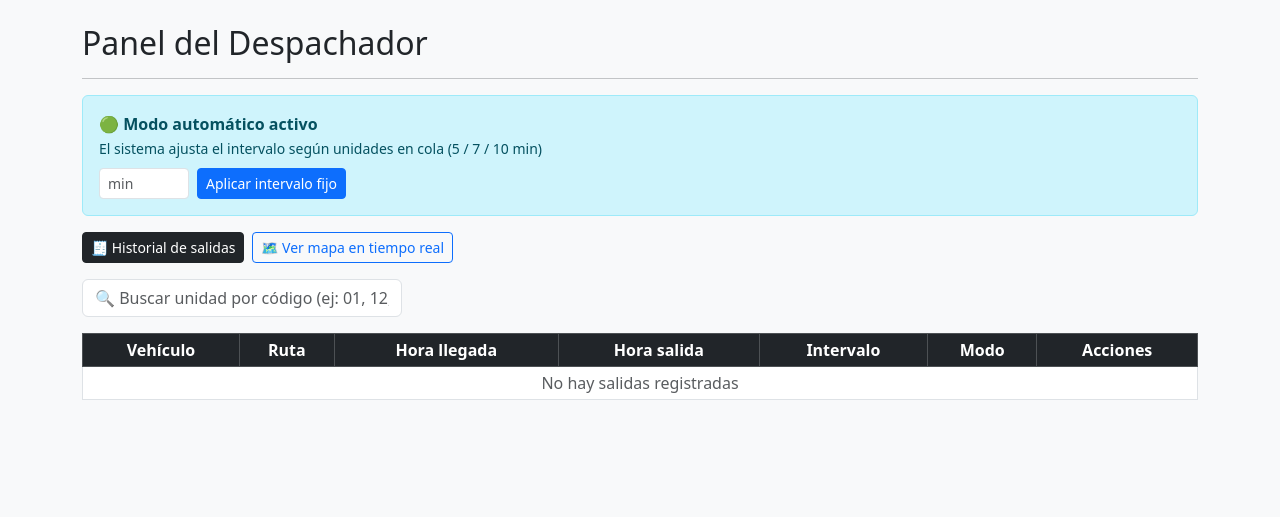
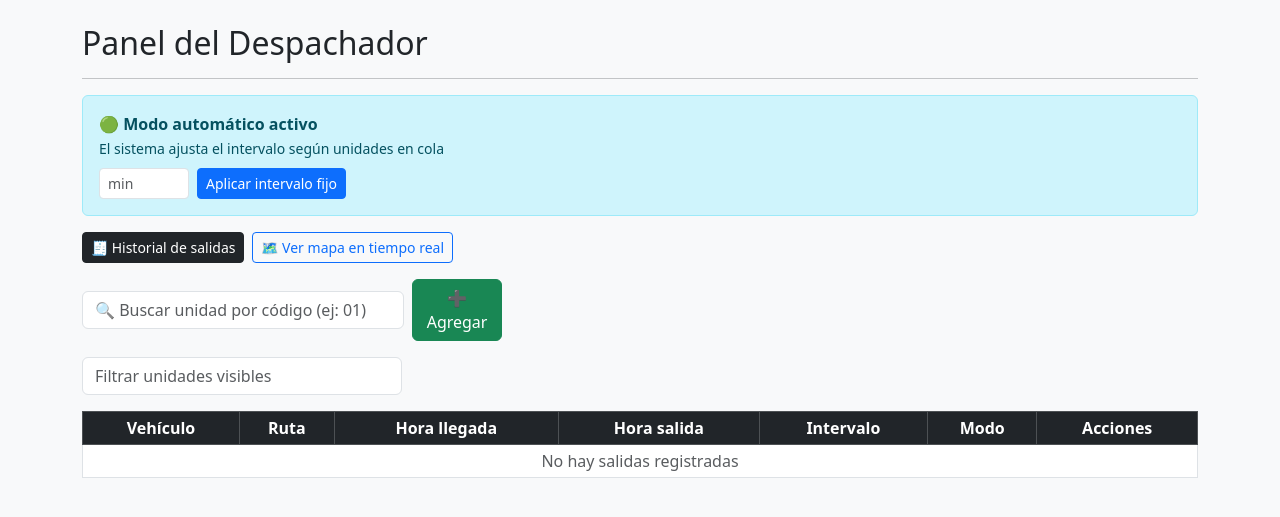
Before and after one commit to jhei-admin/control-trasporte, a Django app: page /sistema/despachador/ in a window 1280 px wide. Shown: the top 517 px of the page. Run offline with Django 5.2, Linux system fonts and the light colour scheme; data that the repository does not hold is empty.

Commit message:
Fix cola despacho + cancelacion salida + mapa operativo

```diff
--- a/flota/flota_app/templates/flota_app/despachador/panel_despachador.html
+++ b/flota/flota_app/templates/flota_app/despachador/panel_despachador.html
@@ -30,7 +30,7 @@
 
     {% else %}
         🟢 <strong>Modo automático activo</strong><br>
-        <small>El sistema ajusta el intervalo según unidades en cola (5 / 7 / 10 min)</small>
+        <small>El sistema ajusta el intervalo según unidades en cola</small>
 
         <form method="post"
               action="{{ url_cambiar_intervalo }}"
@@ -76,15 +76,33 @@
 </div>
 
 {# ============================= #}
-{# 🔍 BÚSQUEDA RÁPIDA POR UNIDAD #}
+{# 🔍 BUSCADOR REAL DE UNIDAD    #}
 {# ============================= #}
-<div class="mb-3">
+<form method="post"
+      action="{% url 'buscar_unidad_panel' %}"
+      class="mb-3 d-flex gap-2 align-items-center"
+      style="max-width: 420px;">
+    {% csrf_token %}
+
+    <input type="text"
+           name="codigo"
+           class="form-control"
+           placeholder="🔍 Buscar unidad por código (ej: 01)"
+           required>
+
+    <button class="btn btn-success">
+        ➕ Agregar
+    </button>
+</form>
+
+{# ============================= #}
+{# 🔍 FILTRO VISUAL (LOCAL)       #}
+{# ============================= #}
 <input type="text"
        id="busquedaUnidad"
-           class="form-control"
-           placeholder="🔍 Buscar unidad por código (ej: 01, 12, 105)"
+       class="form-control mb-3"
+       placeholder="Filtrar unidades visibles"
        style="max-width: 320px;">
-</div>
 
 {# ============================= #}
 {# TABLA PRINCIPAL                #}
@@ -109,17 +127,10 @@
 
             <td class="text-center">{{ s.vehiculo.numero }}</td>
             <td>{{ s.ruta.nombre }}</td>
+            <td class="text-center">{{ s.hora_llegada|date:"H:i" }}</td>
 
             <td class="text-center">
-                {{ s.hora_llegada|date:"H:i" }}
-            </td>
-
-            <td class="text-center">
-                {% if s.hora_salida %}
-                    {{ s.hora_salida|date:"H:i" }}
-                {% else %}
-                    —
-                {% endif %}
+                {{ s.hora_salida|date:"H:i"|default:"—" }}
             </td>
 
             <td class="text-center">
@@ -130,72 +141,35 @@
                 {% if s.bloqueado %}
                     <span class="badge bg-warning text-dark">MANUAL</span>
                 {% else %}
-                    <span class="badge bg-success">AUTOMÁTICO</span>
+                    <span class="badge bg-success">AUTO</span>
                 {% endif %}
             </td>
 
             <td class="text-center d-flex gap-1 justify-content-center flex-wrap">
 
-                <a href="{% url 'control_ruta' s.id %}"
-                   class="btn btn-sm btn-outline-primary">
-                    🧭 Control ruta
+                <a href="{% url 'control_ruta' s.id %}" class="btn btn-sm btn-outline-primary">
+                    🧭 Ruta
                 </a>
 
-                <a href="{% url 'detalle_salida' s.id %}"
-                   class="btn btn-sm btn-primary">
-                    📍 Ver puntos
-                </a>
-
-                <a href="{% url 'ver_qr_unidad' s.vehiculo.id %}"
-                   class="btn btn-sm btn-outline-dark">
-                    📱 Ver QR
+                <a href="{% url 'detalle_salida' s.id %}" class="btn btn-sm btn-primary">
+                    📍 Puntos
                 </a>
 
                 {% if s.en_cola %}
-
-                    {% if s.bloqueado %}
-                        <form method="post"
-                              action="{% url 'desbloquear_hora' s.id %}">
-                            {% csrf_token %}
-                            <button class="btn btn-sm btn-warning">
-                                🔓 Desbloquear
-                            </button>
-                        </form>
-                    {% else %}
-                        <form method="post"
-                              action="{% url 'asignar_hora_fija' s.id %}"
-                              class="d-inline">
-                            {% csrf_token %}
-                            <input type="time"
-                                   name="hora_fija"
-                                   required
-                                   class="form-control form-control-sm d-inline"
-                                   style="width: 90px;">
-                            <button class="btn btn-sm btn-warning">
-                                ⏱️ Fijar
-                            </button>
-                        </form>
-
-                        <form method="post"
-                              action="{% url 'quitar_de_cola' s.id %}"
-                              class="d-inline">
+                    <form method="post" action="{% url 'quitar_de_cola' s.id %}">
                         {% csrf_token %}
                         <button class="btn btn-sm btn-danger">
                             ➖ Quitar
                         </button>
                     </form>
-                    {% endif %}
-
                 {% else %}
-                    <form method="post"
-                          action="{% url 'poner_en_cola' s.id %}">
+                    <form method="post" action="{% url 'poner_en_cola' s.id %}">
                         {% csrf_token %}
                         <button class="btn btn-sm btn-success">
-                            ➕ Poner en cola
+                            ➕ Cola
                         </button>
                     </form>
                 {% endif %}
-
             </td>
         </tr>
 
@@ -210,21 +184,14 @@
 </table>
 
 {# ============================= #}
-{# JS FILTRO INSTANTÁNEO          #}
+{# JS FILTRO LOCAL                #}
 {# ============================= #}
 <script>
 document.getElementById("busquedaUnidad").addEventListener("keyup", function () {
     const filtro = this.value.toLowerCase();
-    const filas = document.querySelectorAll(".fila-unidad");
-
-    filas.forEach(function (fila) {
+    document.querySelectorAll(".fila-unidad").forEach(fila => {
         const unidad = fila.dataset.unidad.toLowerCase();
-
-        if (unidad.includes(filtro)) {
-            fila.style.display = "";
-        } else {
-            fila.style.display = "none";
-        }
+        fila.style.display = unidad.includes(filtro) ? "" : "none";
     });
 });
 </script>
--- a/flota/flota_app/urls.py
+++ b/flota/flota_app/urls.py
@@ -64,7 +64,7 @@ urlpatterns = [
     ),
 
     # =========================
-    # 🗺️ MAPA DESPACHADOR
+    # 🗺️ MAPA DESPACHADOR (API)
     # =========================
     path(
         "api/despachador/mapa/",
@@ -90,7 +90,7 @@ urlpatterns = [
     ),
 
     # =========================
-    # 🔎 BÚSQUEDA RÁPIDA
+    # 🔎 API BÚSQUEDA (AJAX)
     # =========================
     path(
         "api/despachador/buscar-vehiculo/",
@@ -138,9 +138,24 @@ urlpatterns = [
     ),
 
     path(
+        "despachador/mapa/",
+        views.despachador_mapa,
+        name="despachador_mapa"
+    ),
+
+    path(
         "despachador/recorrido/",
         views.recorrido_vehiculo,
         name="recorrido_vehiculo"
+    ),
+
+    # =========================
+    # 🔍 BUSCADOR REAL (CLAVE)
+    # =========================
+    path(
+        "despachador/buscar-unidad/",
+        views.buscar_unidad_panel,
+        name="buscar_unidad_panel"
     ),
 
     # =========================
@@ -226,16 +241,7 @@ urlpatterns = [
     ),
 
     # =========================
-    # 🗺️ MAPA DESPACHADOR (HTML)
-    # =========================
-    path(
-        "despachador/mapa/",
-        views.despachador_mapa,
-        name="despachador_mapa"
-    ),
-
-    # =========================
-    # 🟡 FASE 4 — REPORTES
+    # 🟡 REPORTES
     # =========================
     path(
         "reportes/salidas/<int:vehiculo_id>/",
--- a/flota/flota_app/views.py
+++ b/flota/flota_app/views.py
@@ -333,6 +333,49 @@ def panel_despachador(request):
     )
 
 # =================================================
+# 🔍 BUSCAR UNIDAD Y CREAR SALIDA DEL DÍA
+# =================================================
+@require_POST
+def buscar_unidad_panel(request):
+    codigo = request.POST.get("codigo")
+    hoy = timezone.localdate()
+
+    if not codigo:
+        messages.error(request, "Ingrese un código de unidad.")
+        return redirect("panel_despachador")
+
+    vehiculo = Vehiculo.objects.filter(codigo=codigo, activo=True).first()
+    if not vehiculo:
+        messages.error(request, f"No existe unidad activa con código {codigo}.")
+        return redirect("panel_despachador")
+
+    # 🔥 Cerrar salidas activas previas del día
+    RegistroSalida.objects.filter(
+        vehiculo=vehiculo,
+        activo=True,
+        fecha=hoy
+    ).update(
+        activo=False,
+        en_cola=False
+    )
+
+    # 🟢 Crear nueva salida del día
+    RegistroSalida.objects.create(
+        vehiculo=vehiculo,
+        ruta=vehiculo.ruta,   # si el vehículo tiene ruta fija
+        fecha=hoy,
+        hora_llegada=timezone.now(),
+        activo=True,
+        en_cola=False
+    )
+
+    messages.success(
+        request,
+        f"Unidad {vehiculo.codigo} agregada al panel del día."
+    )
+    return redirect("panel_despachador")
+
+# =================================================
 # 🗺️ DESPACHADOR — MAPA TIEMPO REAL (VISTA SEPARADA)
 # =================================================
 def despachador_mapa(request):
```
Lines whose indentation alone changed are shown as unchanged.
